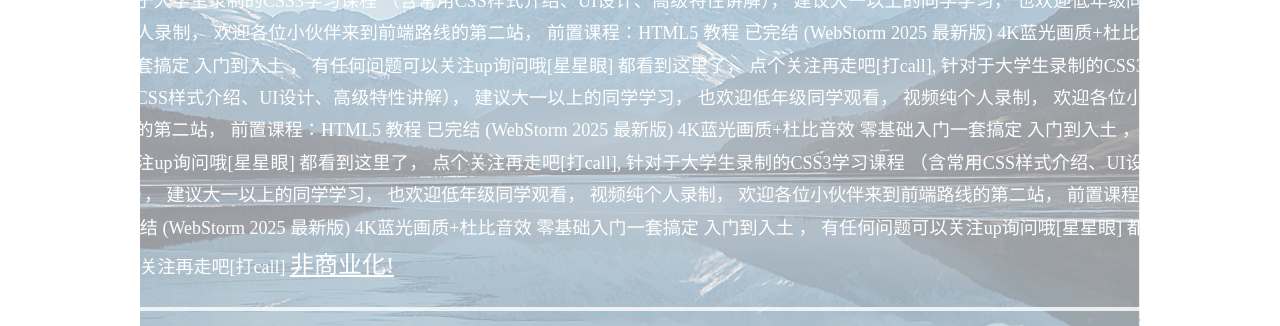
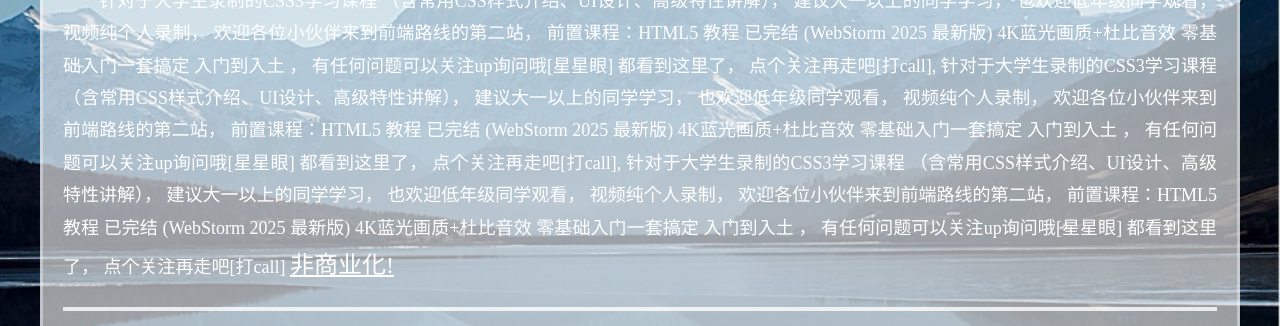
Before and after one commit to Xieded/ClassFiveWebForMingDeSchoolInShenzhen, a plain HTML site: page index.html in a window 1280 px wide. Shown: the part 267-593 px from the top of the page. Drawn offline with nearby package versions, Linux system fonts and the light colour scheme.

Commit message:
终于实现了内容 ！

```diff
--- a/css/style.css
+++ b/css/style.css
@@ -1,10 +1,4 @@
-html {
-    background-image: url("assets/RiverMounHor.jpg");
-    background-repeat: repeat-y;
-    background-size: auto;
-    background-position: top center;
-    min-height: 100%;
-}
+
 body {
     margin: 0;
     min-height: 100vh;
@@ -74,6 +68,22 @@
     padding: 16px 20px;
 }
 /* 细分 */
+
+div.mainBackBo {
+    position: fixed;
+    left: 0;
+    top: 0;
+
+    width: 100%;
+    height: 100%;
+
+    background-image: url("assets/RiverMounHor.jpg");
+    background-position: center;
+    background-size: cover;
+    background-repeat: no-repeat;
+
+    z-index: -1;
+}
 div#t21 {
     color: rgba(255,255,255,1);
 }
--- a/index.html
+++ b/index.html
@@ -10,6 +10,7 @@
 </head>
 
 <body>
+    <div class="mainBackBo" ></div>
     <div class="title" id="a">扬帆起航    乘风破浪</div>
     <div class="title" id="b">----2024届深圳市明德学校五班----</div>
 
```
